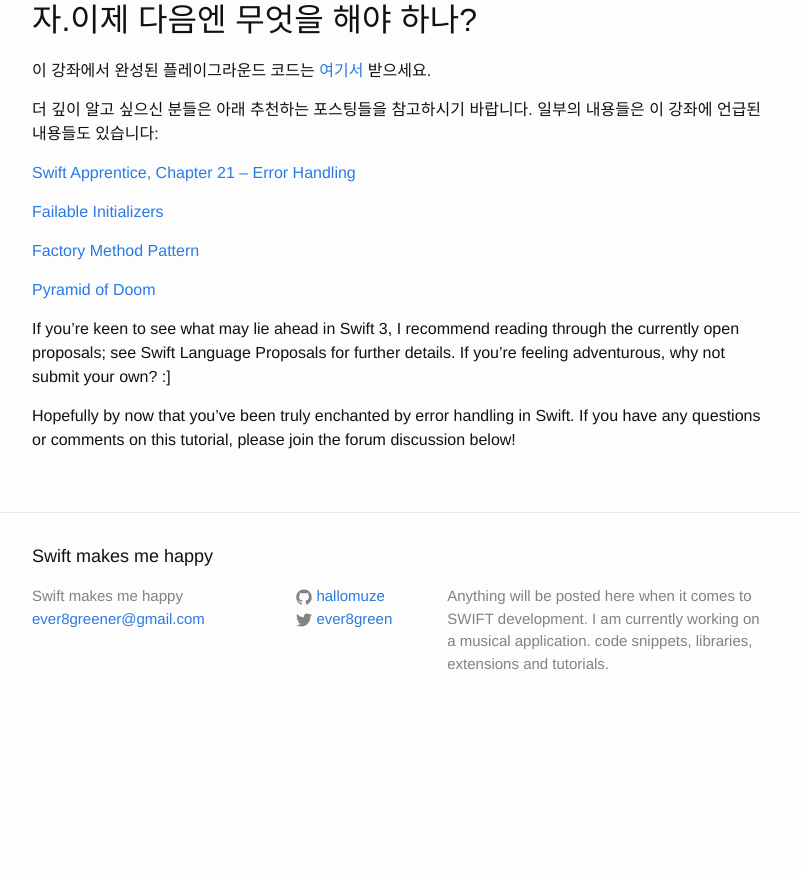
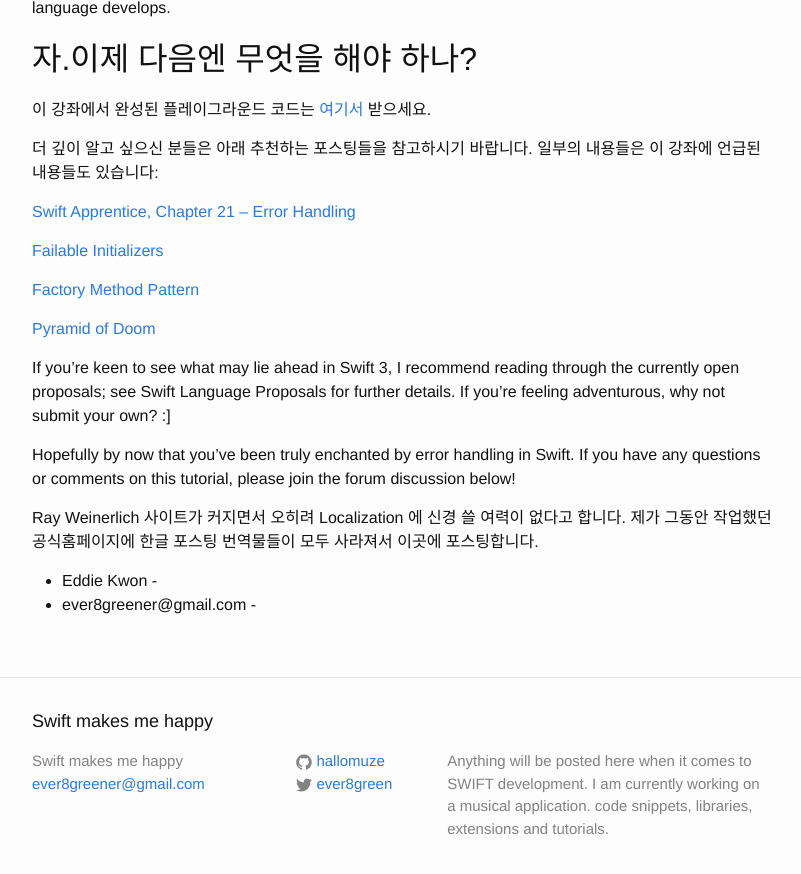
Before and after one commit to hallomuze/hallomuze.github.io, a Jekyll site: the page built from _posts/2016-07-26-swift2-error-handling.markdown, in a window 1280 px wide and 900 px high, scrolled down 14694 px. Shown: the top 874 px of the window, without its empty margins (238-1039 px from the left). Built offline with Jekyll 4.4.1, drawn with Linux system fonts in a browser that asks for light colours; before the commit the page ends 15429 px from its top, so only the background shows below that; some of the changed text lies outside the part shown.

Commit message:
Post update: Swift2 Error Handling

```diff
--- a/_posts/2016-07-26-swift2-error-handling.markdown
+++ b/_posts/2016-07-26-swift2-error-handling.markdown
@@ -4,6 +4,9 @@ title: Swift2 Error Handling
 layout: post
 tags: [swift, error, throws, swift2]
 ---
+
+원문: https://www.raywenderlich.com/130197/magical-error-handling-swift
+
 ## 시작하기
 
 강좌를 위해 2개의 playground 를 준비했습니다. 우선 다운로드 받으세요.
@@ -634,3 +637,9 @@ Whether you enjoy the idea of a major error handling change in Swift 3, or are h
 If you’re keen to see what may lie ahead in Swift 3, I recommend reading through the currently open proposals; see Swift Language Proposals for further details. If you’re feeling adventurous, why not submit your own? :]
 
 Hopefully by now that you’ve been truly enchanted by error handling in Swift. If you have any questions or comments on this tutorial, please join the forum discussion below!
+
+Ray Weinerlich 사이트가 커지면서 오히려 Localization 에 신경 쓸 여력이 없다고 합니다.
+제가 그동안 작업했던 공식홈페이지에 한글 포스팅 번역물들이 모두 사라져서 이곳에 포스팅합니다.
+
+- Eddie Kwon -
+- ever8greener@gmail.com -
```
